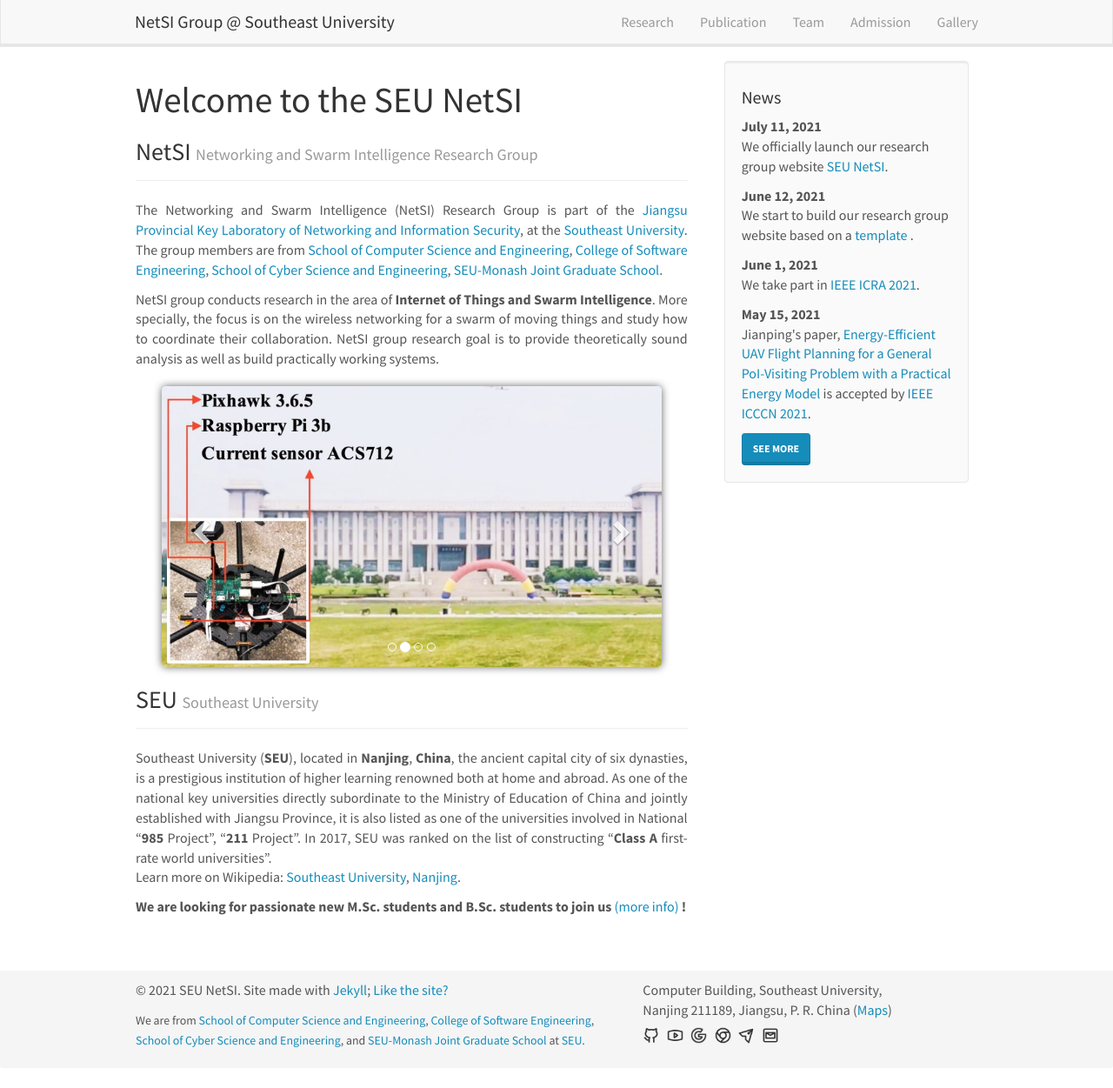
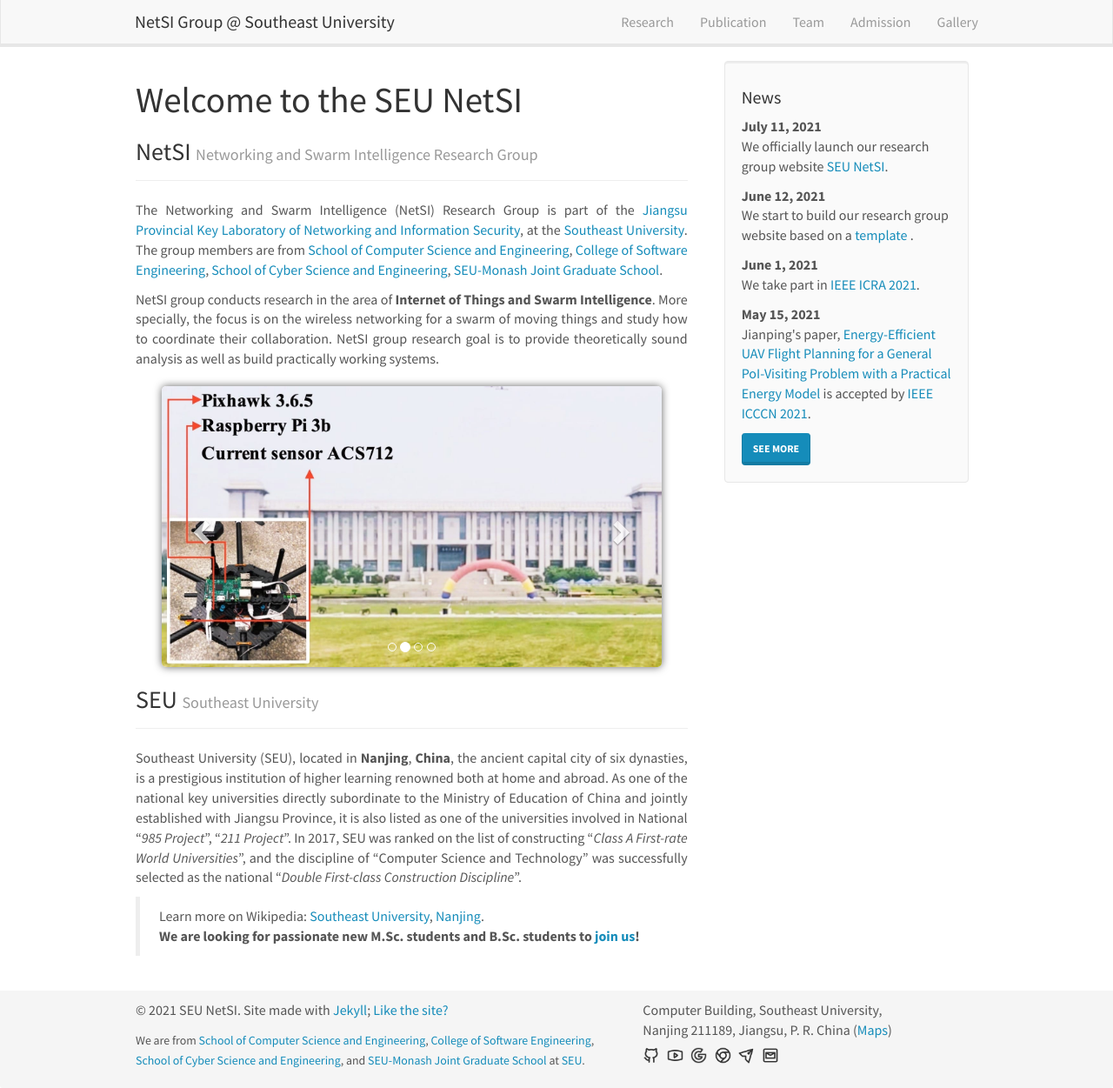
Before and after one commit to SEU-NetSI/seu-netsi.github.io, a Jekyll site: the page built from _pages/home.md, in a window 1280 px wide and 1251 px high. Shown: the whole window at 87% size. Built offline with Jekyll 4.4.1, drawn with Linux system fonts in a browser that asks for light colours; nearby versions of some CDN libraries.

Commit message:
#text: adjust homepage intro text and style

```diff
--- a/_pages/home.md
+++ b/_pages/home.md
@@ -64,8 +64,13 @@ NetSI group research goal is to provide theoretically sound analysis as well as
   <h3>SEU <small>Southeast University</small></h3>
 </div>
 <div class="justify-text">
-Southeast University (<b>SEU</b>), located in <b>Nanjing</b>, <b>China</b>, the ancient capital city of six dynasties, is a prestigious institution of higher learning renowned both at home and abroad. As one of the national key universities directly subordinate to the Ministry of Education of China and jointly established with Jiangsu Province, it is also listed as one of the universities involved in National "<b>985</b> Project", "<b>211</b> Project". In 2017, SEU was ranked on the list of constructing "<b>Class A</b> first-rate world universities".<br>
-Learn more on Wikipedia: <a href="https://en.wikipedia.org/wiki/Southeast_University" target="_blank">Southeast University</a>, <a href="https://en.wikipedia.org/wiki/Nanjing" target="_blank">Nanjing</a>.
+Southeast University (SEU), located in <b>Nanjing</b>, <b>China</b>, the ancient capital city of six dynasties, is a prestigious institution of higher learning renowned both at home and abroad. As one of the national key universities directly subordinate to the Ministry of Education of China and jointly established with Jiangsu Province, it is also listed as one of the universities involved in National "<em>985 Project</em>", "<em>211 Project</em>".
+In 2017, SEU was ranked on the list of constructing "<em>Class A First-rate World Universities</em>", and the discipline of "Computer Science and Technology" was successfully selected as the national "<em>Double First-class Construction Discipline</em>".
 
-**We are looking for passionate new M.Sc. students and B.Sc. students to join us** [(more info)]({{ site.url }}{{ site.baseurl }}/admission) **!**
+<blockquote>
+<p style="font-size: 16px;">
+Learn more on Wikipedia: <a href="https://en.wikipedia.org/wiki/Southeast_University" target="_blank">Southeast University</a>, <a href="https://en.wikipedia.org/wiki/Nanjing" target="_blank">Nanjing</a>. <br>
+<strong>We are looking for passionate new M.Sc. students and B.Sc. students to <a href="{{ site.url }}{{ site.baseurl }}/admission">join us</a>!</strong>
+</p>
+</blockquote>
 </div>
```
